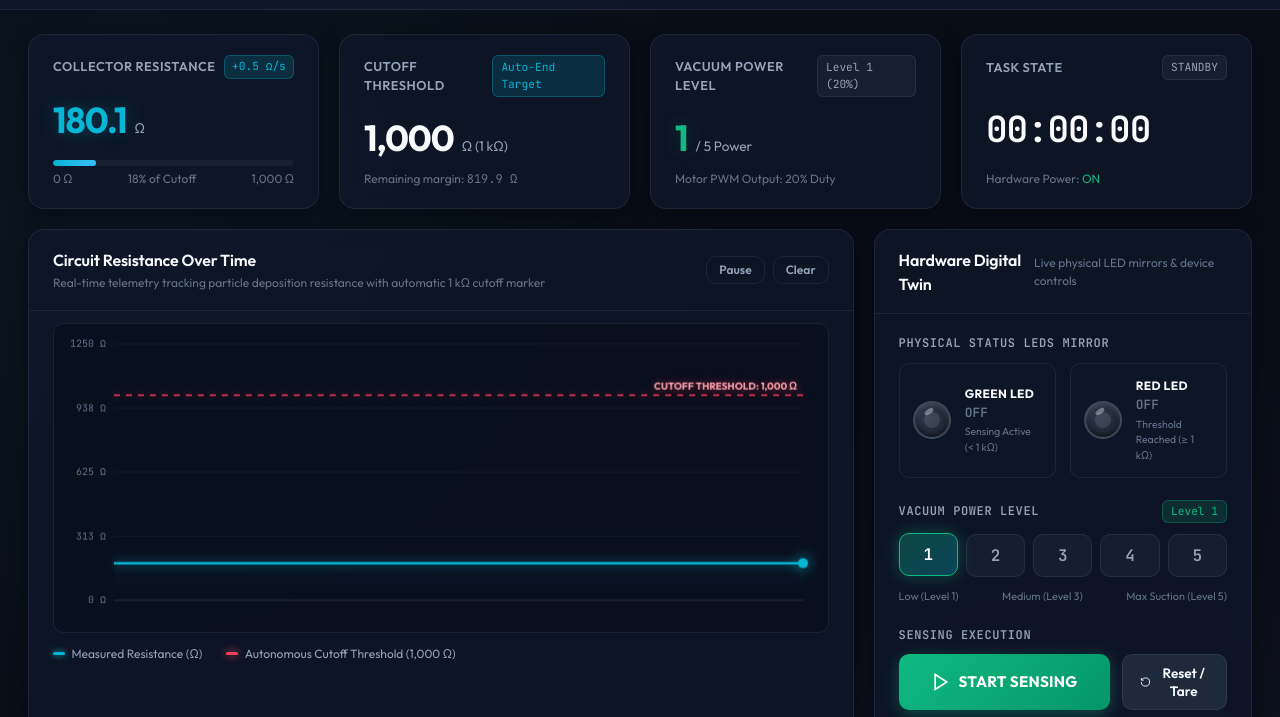
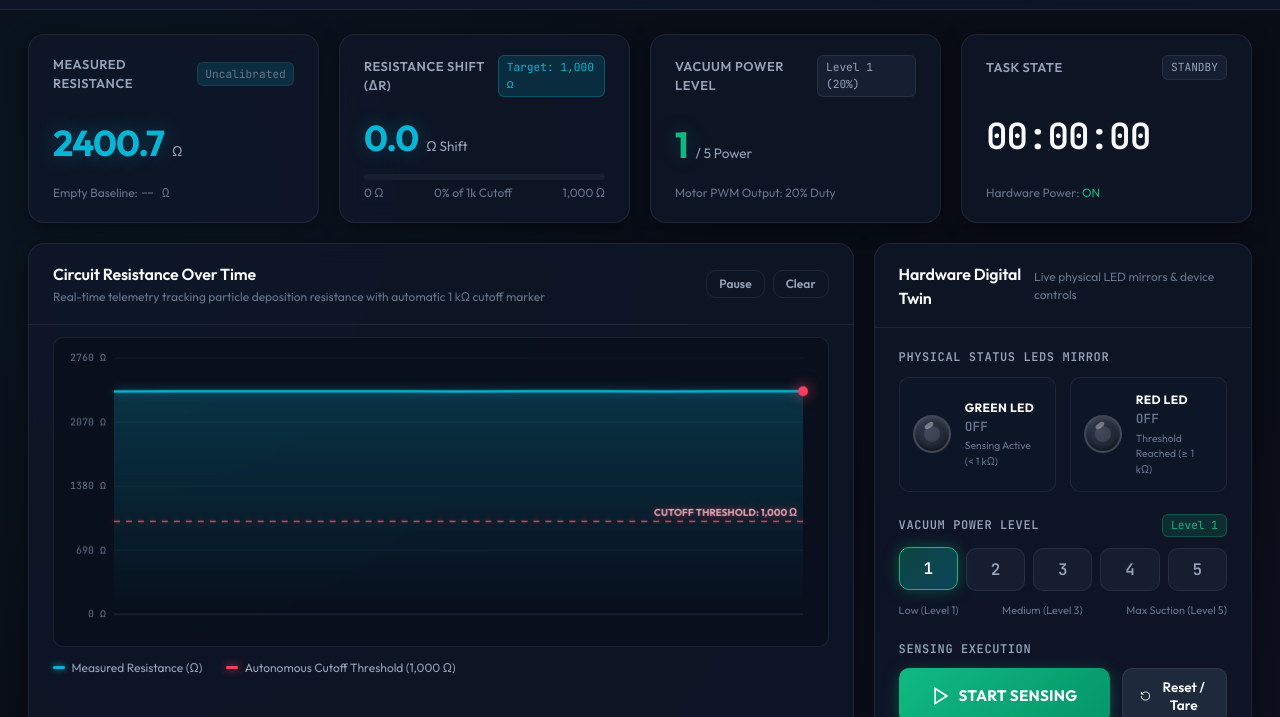
Before and after one commit to aaronsannn/project-vaccum, a website built with Vite: page index.html in a window 1280 px wide. Both pictures are taken after a click on the button "Start Simulation". Shown: the part 62-779 px from the top of the page. Built offline with nearby package versions, Linux system fonts and the light colour scheme.

Commit message:
Integrate exact Arduino pinout, empty baseline calibration, and shift delta tracking

```diff
--- a/app.js
+++ b/app.js
@@ -28,12 +28,15 @@ const state = {
   isSensing: false,          // Sensing Execution (START/STOP)
   vacuumLevel: 1,            // Vacuum suction level (1 to 5)
   currentResistance: 0.0,    // Measured circuit resistance in Ohms
-  resistanceThreshold: 1000.0, // Cutoff threshold in Ohms (1 kΩ)
+  baselineResistance: 0.0,   // Empty baseline resistance in Ohms
+  totalShift: 0.0,           // Shift from baseline (|R - R_base|)
+  resistanceThreshold: 1000.0, // Shift cutoff threshold in Ohms (1 kΩ)
+  isCalibrated: false,       // True when empty baseline is locked
   ledState: 'OFF',           // 'OFF' | 'GREEN' | 'RED'
   taskCompleted: false,
 
   // Historical Telemetry for Chart & CSV Export
-  history: [], // { timestamp, timeStr, res, threshold, vac, isSensing, systemPower, led }
+  history: [], // { timestamp, timeStr, res, base, shift, threshold, vac, isSensing, systemPower, led }
   maxHistoryPoints: 240,
 
   // Timers
@@ -58,13 +61,13 @@ const ui = {
 
   // Metrics
   valResistance: document.getElementById('val-resistance'),
-  resistanceRateBadge: document.getElementById('resistance-rate-badge'),
+  valBaselineResistance: document.getElementById('val-baseline-resistance'),
+  valShift: document.getElementById('val-shift'),
+  calibStatusBadge: document.getElementById('calib-status-badge'),
   resistanceThresholdBar: document.getElementById('resistance-threshold-bar'),
   resistancePctLabel: document.getElementById('resistance-pct-label'),
   resistanceThresholdSublabel: document.getElementById('resistance-threshold-sublabel'),
   thresholdStatusTag: document.getElementById('threshold-status-tag'),
-  valThreshold: document.getElementById('val-threshold'),
-  valRemainingMargin: document.getElementById('val-remaining-margin'),
   vacStatusTag: document.getElementById('vac-status-tag'),
   valVacuumLevel: document.getElementById('val-vacuum-level'),
   valVacuumPwm: document.getElementById('val-vacuum-pwm'),
@@ -396,8 +399,11 @@ function updateLedUI(led) {
 // --- Reset / Tare Cycle ---
 function resetTaskCycle() {
   state.currentResistance = 0.0;
+  state.baselineResistance = 0.0;
+  state.totalShift = 0.0;
+  state.isCalibrated = false;
   state.taskCompleted = false;
-  updateResistanceMetrics(0.0);
+  updateResistanceMetrics(0.0, 0.0, 0.0, false);
 
   if (state.systemPower) {
     updateLedUI('OFF');
@@ -406,11 +412,11 @@ function resetTaskCycle() {
   }
 
   sendCommand('TARE');
-  appendLog('SYS', 'Cycle reset: Baseline resistance zeroed.', 'sys');
+  appendLog('SYS', 'Cycle reset: Baseline resistance recalibration primed.', 'sys');
 }
 
 // --- Telemetry Processing & Autonomous Threshold Cutoff ---
-function applyTelemetryData({ res, thresh, led, power, sensing, vac }) {
+function applyTelemetryData({ res, base, shift, thresh, led, power, sensing, calib, vac }) {
   if (power !== undefined && power !== state.systemPower) {
     updatePowerUI(Boolean(power));
   }
@@ -421,29 +427,35 @@ function applyTelemetryData({ res, thresh, led, power, sensing, vac }) {
 
   if (thresh !== undefined && thresh !== state.resistanceThreshold) {
     state.resistanceThreshold = Number(thresh);
-    ui.valThreshold.textContent = Number(thresh).toLocaleString();
     ui.resistanceThresholdSublabel.textContent = `${Number(thresh).toLocaleString()} Ω`;
+  }
+
+  if (calib !== undefined) {
+    state.isCalibrated = Boolean(calib);
+  }
+
+  if (base !== undefined) {
+    state.baselineResistance = parseFloat(base);
+  }
+
+  if (shift !== undefined) {
+    state.totalShift = parseFloat(shift);
   }
 
   if (res !== undefined) {
     const numRes = parseFloat(res);
     state.currentResistance = numRes;
-    updateResistanceMetrics(numRes);
 
-    // Calculate Rate (Ω / sec)
-    const nowTime = Date.now();
-    const dt = (nowTime - state.lastRateCalcTime) / 1000;
-    if (dt >= 0.5) {
-      const dR = numRes - state.lastResistanceVal;
-      const rate = dt > 0 ? (dR / dt).toFixed(1) : '0.0';
-      ui.resistanceRateBadge.textContent = `${rate >= 0 ? '+' : ''}${rate} Ω/s`;
-      state.lastResistanceVal = numRes;
-      state.lastRateCalcTime = nowTime;
+    // If shift is not explicitly supplied, calculate shift from baseline
+    if (shift === undefined && state.isCalibrated && state.baselineResistance > 0) {
+      state.totalShift = Math.abs(numRes - state.baselineResistance);
     }
 
+    updateResistanceMetrics(numRes, state.baselineResistance, state.totalShift, state.isCalibrated);
+
     // --- AUTONOMOUS CUTOFF CHECK ---
-    // Formula determines resistance is over threshold (default 1k ohms)
-    if (numRes >= state.resistanceThreshold) {
+    // Trigger if totalShift exceeds the 1,000 Ohm threshold
+    if (state.totalShift >= state.resistanceThreshold) {
       if (!state.taskCompleted) {
         state.taskCompleted = true;
 
@@ -457,12 +469,12 @@ function applyTelemetryData({ res, thresh, led, power, sensing, vac }) {
           stopSessionTimer();
         }
 
-        ui.valDeviceState.textContent = 'TASK COMPLETED (CUTOFF)';
+        ui.valDeviceState.textContent = 'EXTRACTION COMPLETE';
         ui.valDeviceState.className = 'metric-tag alert';
-        ui.thresholdStatusTag.textContent = 'THRESHOLD REACHED';
+        ui.thresholdStatusTag.textContent = 'CUTOFF TRIGGERED';
         ui.thresholdStatusTag.className = 'metric-tag alert';
 
-        appendLog('WARN', `🚨 AUTONOMOUS THRESHOLD REACHED: Resistance ${numRes.toFixed(1)} Ω exceeds cutoff target (${state.resistanceThreshold} Ω). Task completed! Lights switched to RED.`, 'warn');
+        appendLog('WARN', `🚨 EXTRACTION COMPLETE: Massive resistance shift detected (ΔR = ${state.totalShift.toFixed(1)} Ω ≥ ${state.resistanceThreshold} Ω). Switched lights to RED.`, 'warn');
       }
     } else {
       if (state.isSensing && !state.taskCompleted) {
@@ -491,6 +503,8 @@ function applyTelemetryData({ res, thresh, led, power, sensing, vac }) {
     timestamp: now.getTime(),
     timeStr: timeStr,
     res: state.currentResistance,
+    base: state.baselineResistance,
+    shift: state.totalShift,
     threshold: state.resistanceThreshold,
     vac: state.vacuumLevel,
     isSensing: state.isSensing,
@@ -503,23 +517,34 @@ function applyTelemetryData({ res, thresh, led, power, sensing, vac }) {
   }
 }
 
-function updateResistanceMetrics(res) {
-  ui.valResistance.textContent = res.toFixed(1);
+function updateResistanceMetrics(res, base, shift, calib) {
+  ui.valResistance.textContent = res > 0 ? res.toFixed(1) : '0.0';
 
-  const pct = Math.min(100, Math.max(0, (res / state.resistanceThreshold) * 100));
+  if (calib && base > 0) {
+    ui.valBaselineResistance.textContent = `${base.toFixed(1)} Ω`;
+    ui.calibStatusBadge.textContent = 'Baseline Locked';
+    ui.calibStatusBadge.style.color = 'var(--accent-emerald)';
+    ui.calibStatusBadge.style.borderColor = 'rgba(16, 185, 129, 0.4)';
+  } else {
+    ui.valBaselineResistance.textContent = '-- Ω';
+    ui.calibStatusBadge.textContent = 'Uncalibrated';
+    ui.calibStatusBadge.style.color = 'var(--text-dim)';
+    ui.calibStatusBadge.style.borderColor = 'var(--border-color)';
+  }
+
+  ui.valShift.textContent = shift > 0 ? `+${shift.toFixed(1)}` : '0.0';
+
+  const pct = Math.min(100, Math.max(0, (shift / state.resistanceThreshold) * 100));
   ui.resistanceThresholdBar.style.width = `${pct}%`;
-  ui.resistancePctLabel.textContent = `${pct.toFixed(0)}% of Cutoff`;
+  ui.resistancePctLabel.textContent = `${pct.toFixed(0)}% of 1k Cutoff`;
 
   if (pct >= 100) {
     ui.resistanceThresholdBar.className = 'progress-bar-fill fill-rose';
-    ui.valResistance.className = 'metric-value text-alert';
+    ui.valShift.className = 'metric-value text-alert';
   } else {
     ui.resistanceThresholdBar.className = 'progress-bar-fill fill-cyan';
-    ui.valResistance.className = 'metric-value text-accent';
+    ui.valShift.className = 'metric-value text-accent';
   }
-
-  const remaining = Math.max(0, state.resistanceThreshold - res);
-  ui.valRemainingMargin.textContent = `${remaining.toFixed(1)} Ω`;
 }
 
 // --- Web Bluetooth API Connection ---
@@ -732,36 +757,53 @@ function toggleDemoMode() {
     // Automatically power on in simulation for instant feedback
     updatePowerUI(true);
 
-    let simResistance = 180.0; // Start at baseline resistance
+    let simBase = 2400.0;
+    let simShift = 0.0;
+    let simCalibrated = false;
+
     state.simInterval = setInterval(() => {
       if (!state.isSimulating) return;
 
       if (state.systemPower && state.isSensing && !state.taskCompleted) {
-        // Resistance increases as vacuum pulls particles onto the collector
-        // Higher vacuum level = faster particle deposition rate!
-        const depositionSpeed = state.vacuumLevel * 14.0; // Ω per sec
-        const noise = (Math.random() - 0.45) * 5.0;
-        simResistance += (depositionSpeed * 0.25) + noise;
+        if (!simCalibrated) {
+          simCalibrated = true;
+          simBase = 2380.0 + (Math.random() - 0.5) * 40.0;
+          simShift = 0.0;
+          appendLog('RX', `Empty Baseline Locked At: ${simBase.toFixed(1)} Ω`, 'rx');
+        } else {
+          // Accumulation rate proportional to vacuum level 1-5
+          const depositRate = state.vacuumLevel * 18.0; // Ω / sec
+          const noise = (Math.random() - 0.45) * 6.0;
+          simShift += (depositRate * 0.25) + noise;
+          if (simShift < 0) simShift = 0;
+        }
 
-        if (simResistance < 50) simResistance = 50;
+        const simCurrent = simBase + simShift;
 
         applyTelemetryData({
-          res: simResistance,
+          res: simCurrent,
+          base: simBase,
+          shift: simShift,
           thresh: state.resistanceThreshold,
           vac: state.vacuumLevel,
           power: true,
           sensing: true,
-          led: simResistance >= state.resistanceThreshold ? 'RED' : 'GREEN'
+          calib: simCalibrated,
+          led: simShift >= state.resistanceThreshold ? 'RED' : 'GREEN'
         });
       } else {
-        // Idling baseline with gentle thermal drift
-        const idleNoise = (Math.random() - 0.5) * 0.4;
+        // Idle state
+        simCalibrated = false;
+        simShift = 0.0;
         applyTelemetryData({
-          res: Math.max(0, simResistance + idleNoise),
+          res: simBase + (Math.random() - 0.5) * 2.0,
+          base: state.baselineResistance,
+          shift: state.totalShift,
           thresh: state.resistanceThreshold,
           vac: state.vacuumLevel,
           power: state.systemPower,
           sensing: state.isSensing,
+          calib: state.isCalibrated,
           led: state.taskCompleted ? 'RED' : (state.isSensing ? 'GREEN' : 'OFF')
         });
       }
@@ -981,14 +1023,14 @@ function exportCsv() {
     return;
   }
 
-  let csv = 'Timestamp,Time,Resistance_Ohms,Threshold_Ohms,VacuumLevel,SensingActive,SystemPower,LedState\n';
+  let csv = 'Timestamp,Time,CurrentResistance_Ohms,BaselineResistance_Ohms,ShiftDelta_Ohms,CutoffThreshold_Ohms,VacuumLevel,ExtractionActive,SystemPower,LedState\n';
   state.history.forEach(p => {
-    csv += `${p.timestamp},${p.timeStr},${p.res},${p.threshold},${p.vac},${p.isSensing ? 1 : 0},${p.systemPower ? 1 : 0},${p.led}\n`;
+    csv += `${p.timestamp},${p.timeStr},${p.res},${p.base || 0},${p.shift || 0},${p.threshold},${p.vac},${p.isSensing ? 1 : 0},${p.systemPower ? 1 : 0},${p.led}\n`;
   });
 
   const blob = new Blob([csv], { type: 'text/csv;charset=utf-8;' });
   downloadBlob(blob, `particle_collector_resistance_${Date.now()}.csv`);
-  appendLog('SYS', 'Resistance telemetry session exported to CSV.', 'sys');
+  appendLog('SYS', 'Resistance shift telemetry session exported to CSV.', 'sys');
 }
 
 function exportJson() {
--- a/index.html
+++ b/index.html
@@ -71,40 +71,40 @@
     <main class="dashboard-grid">
       <!-- Top Metric Cards -->
       <section class="metrics-row">
-        <!-- Metric 1: Real-time Circuit Resistance -->
+        <!-- Metric 1: Real-time Circuit Resistance & Baseline -->
         <div class="card metric-card">
           <div class="metric-header">
-            <span class="metric-title">Collector Resistance</span>
-            <span class="metric-badge" id="resistance-rate-badge">+0.0 Ω/s</span>
+            <span class="metric-title">Measured Resistance</span>
+            <span class="metric-badge" id="calib-status-badge">Uncalibrated</span>
           </div>
           <div class="metric-value-container">
             <span class="metric-value text-accent" id="val-resistance">0.0</span>
             <span class="metric-unit">Ω</span>
           </div>
           <div class="metric-subtext">
-            <div class="progress-bar-bg" style="margin-top: 6px; height: 6px;">
+            Empty Baseline: <span id="val-baseline-resistance" class="font-mono">-- Ω</span>
+          </div>
+        </div>
+
+        <!-- Metric 2: Resistance Shift (Delta from Baseline) & Threshold -->
+        <div class="card metric-card">
+          <div class="metric-header">
+            <span class="metric-title">Resistance Shift (ΔR)</span>
+            <span class="metric-tag info" id="threshold-status-tag">Target: 1,000 Ω</span>
+          </div>
+          <div class="metric-value-container">
+            <span class="metric-value" id="val-shift">0.0</span>
+            <span class="metric-unit">Ω Shift</span>
+          </div>
+          <div class="metric-subtext">
+            <div class="progress-bar-bg" style="margin-top: 4px; height: 6px;">
               <div class="progress-bar-fill fill-cyan" id="resistance-threshold-bar" style="width: 0%"></div>
             </div>
             <div style="display:flex; justify-content:space-between; margin-top:4px;">
               <span>0 Ω</span>
-              <span id="resistance-pct-label">0% of Cutoff</span>
+              <span id="resistance-pct-label">0% of 1k Cutoff</span>
               <span id="resistance-threshold-sublabel">1,000 Ω</span>
             </div>
-          </div>
-        </div>
-
-        <!-- Metric 2: Autonomous Threshold Cutoff -->
-        <div class="card metric-card">
-          <div class="metric-header">
-            <span class="metric-title">Cutoff Threshold</span>
-            <span class="metric-tag info" id="threshold-status-tag">Auto-End Target</span>
-          </div>
-          <div class="metric-value-container">
-            <span class="metric-value" id="val-threshold">1,000</span>
-            <span class="metric-unit">Ω (1 kΩ)</span>
-          </div>
-          <div class="metric-subtext">
-            Remaining margin: <span id="val-remaining-margin" class="font-mono">1,000.0 Ω</span>
           </div>
         </div>
 
```
Also changed, not shown: 1 other file.
